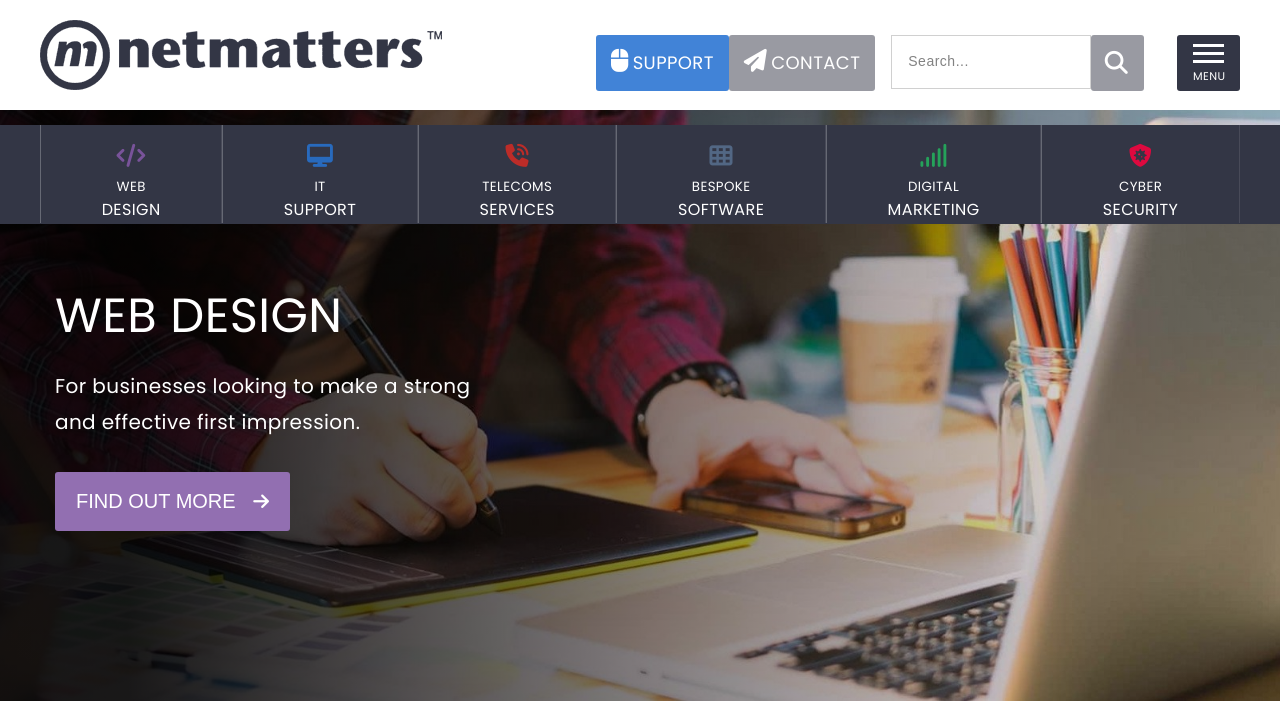
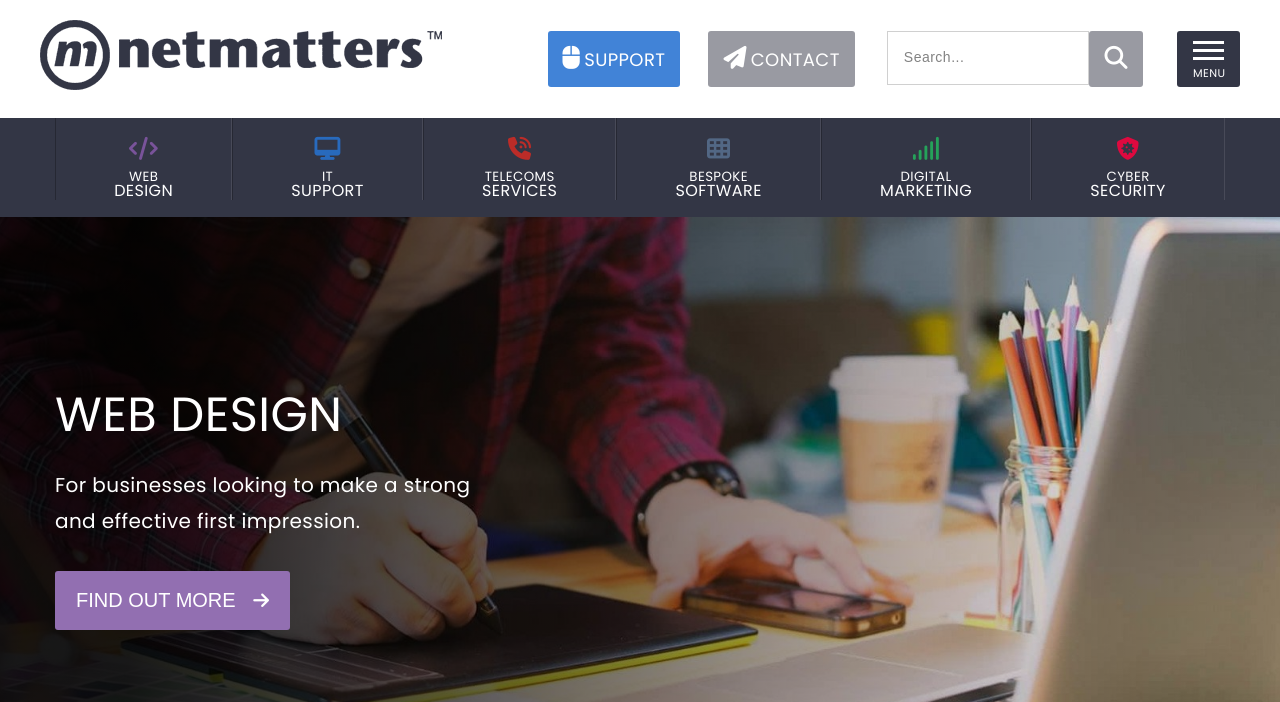
Before and after one commit to MattMakesNoise/Netmatters-HTML-CSS-JS-PHP-Reflection, a PHP site: page / in a window 1280 px wide. Shown: the top 702 px of the page. Run offline with PHP 8.4, Linux system fonts and the light colour scheme; some libraries are stand-ins or nearby versions.

Commit message:
gets the header nav bar correct at large screen sizes

```diff
--- a/css/style.css
+++ b/css/style.css
@@ -37,7 +37,7 @@
 
 @media screen and (min-width: 992px) {
   .navbar-wrapper {
-    height: 209px;
+    height: 209px !important;
   }
 }
 
@@ -64,6 +64,18 @@
 }
 
 @media screen and (min-width: 992px) {
+  .nav-bar {
+    display: -webkit-box;
+    display: -ms-flexbox;
+    display: flex;
+    -webkit-box-orient: vertical;
+    -webkit-box-direction: normal;
+        -ms-flex-direction: column;
+            flex-direction: column;
+  }
+}
+
+@media screen and (min-width: 1260px) {
   .nav-bar {
     display: -webkit-box;
     display: -ms-flexbox;
@@ -78,21 +90,6 @@
   }
 }
 
-@media screen and (min-width: 1260px) {
-  .nav-bar {
-    display: -webkit-box;
-    display: -ms-flexbox;
-    display: flex;
-    -webkit-box-orient: vertical;
-    -webkit-box-direction: normal;
-        -ms-flex-direction: column;
-            flex-direction: column;
-    -webkit-box-pack: space-evenly;
-        -ms-flex-pack: space-evenly;
-            justify-content: space-evenly;
-  }
-}
-
 @media screen and (max-width: 768px) {
   .header {
     display: -webkit-box;
@@ -137,12 +134,9 @@
     display: -webkit-box;
     display: -ms-flexbox;
     display: flex;
-    -webkit-box-pack: justify;
-        -ms-flex-pack: justify;
-            justify-content: space-between;
-    margin-left: auto;
-    margin-right: auto;
-    padding: 20px 15px 26px 15px;
+    margin-left: auto;
+    margin-right: auto;
+    padding: 20px 15px 19px 15px;
     width: 970px;
   }
 }
@@ -220,10 +214,15 @@
 
 @media screen and (min-width: 992px) {
   .logo-wrapper {
-    width: 50%;
+    -webkit-box-flex: 0;
+        -ms-flex: 0 1 41.66666667%;
+            flex: 0 1 41.66666667%;
     -webkit-box-ordinal-group: 2;
         -ms-flex-order: 1;
             order: 1;
+    padding-right: 15px;
+    padding-bottom: 8px;
+    margin-right: 60px;
   }
 }
 
@@ -356,6 +355,7 @@
     -webkit-box-ordinal-group: 3;
         -ms-flex-order: 2;
             order: 2;
+    width: 136px;
     display: -webkit-box;
     display: -ms-flexbox;
     display: flex;
@@ -363,6 +363,7 @@
         -ms-flex-align: center;
             align-items: center;
     white-space: nowrap;
+    margin-right: 28px;
   }
 }
 
@@ -441,6 +442,7 @@
         -ms-flex-align: center;
             align-items: center;
     white-space: nowrap;
+    margin-right: 16px;
   }
 }
 
@@ -644,6 +646,13 @@
     border: 1px solid #ccc;
     opacity: .9;
     letter-spacing: .5px;
+  }
+  form.search-form input[type=text]:focus {
+    border-top: 1px solid #5BC0DE;
+    border-bottom: 1px solid #5BC0DE;
+    border-left: 1px solid #5BC0DE;
+    -webkit-box-shadow: 0px 0px 4px 0px #5BC0DE;
+            box-shadow: 0px 0px 4px 0px #5BC0DE;
   }
 }
 
@@ -701,6 +710,7 @@
     width: 100%;
     height: 100%;
     background: #999AA2;
+    padding: 6px 16px 5px 0px;
   }
 }
 
@@ -777,6 +787,8 @@
     height: 99px;
     margin-left: auto;
     margin-right: auto;
+    padding-left: 15px;
+    padding-right: 15px;
   }
 }
 
@@ -806,12 +818,30 @@
   list-style: none;
 }
 
+@media screen and (min-width: 992px) {
+  .cards-nav-list li ul li a {
+    font-size: 0.8rem;
+  }
+}
+
+.web,
+.it,
+.telecoms,
+.software,
+.digital,
+.security {
+  border-left: 1px solid rgba(0, 0, 0, 0.25);
+  border-right: 1px solid rgba(255, 255, 255, 0.1);
+}
+
+@media screen and (min-width: 992px) {
   .web a,
   .it a,
   .telecoms a,
   .software a,
   .digital a,
   .security a {
+    font-size: 1rem;
     display: -webkit-box;
     display: -ms-flexbox;
     display: flex;
@@ -823,7 +853,31 @@
     text-decoration: none;
     color: #fff;
     text-transform: uppercase;
+    padding: 19px 0 20px 0;
+    line-height: 1;
+  }
+}
+
+@media screen and (min-width: 1260px) {
+  .web a,
+  .it a,
+  .telecoms a,
+  .software a,
+  .digital a,
+  .security a {
+    display: -webkit-box;
+    display: -ms-flexbox;
+    display: flex;
+    -webkit-box-orient: vertical;
+    -webkit-box-direction: normal;
+        -ms-flex-direction: column;
+            flex-direction: column;
+    text-align: center;
+    text-decoration: none;
+    color: #fff;
+    text-transform: uppercase;
     padding: 19px 0 1px 0;
+  }
 }
 
 .web span,
@@ -836,8 +890,6 @@
 }
 
 .web {
-  border-left: 1px solid rgba(255, 255, 255, 0.25);
-  border-right: 1px solid rgba(255, 255, 255, 0.1);
   -webkit-box-flex: 1;
       -ms-flex-positive: 1;
           flex-grow: 1;
@@ -853,7 +905,18 @@
 
 .web .fa-code {
   color: #79539A;
+}
+
+@media screen and (min-width: 992px) {
+  .web .fa-code {
+    font-size: 1.2rem;
+  }
+}
+
+@media screen and (min-width: 1260px) {
+  .web .fa-code {
     font-size: 1.438rem;
+  }
 }
 
 .web-show .web-tooltip {
@@ -900,8 +963,6 @@
   -webkit-box-flex: 1;
       -ms-flex-positive: 1;
           flex-grow: 1;
-  border-left: 1px solid rgba(255, 255, 255, 0.25);
-  border-right: 1px solid rgba(255, 255, 255, 0.1);
 }
 
 .it a:hover {
@@ -914,7 +975,18 @@
 
 .it .fa-desktop {
   color: #286ABD;
+}
+
+@media screen and (min-width: 992px) {
+  .it .fa-desktop {
+    font-size: 1.2rem;
+  }
+}
+
+@media screen and (min-width: 1260px) {
+  .it .fa-desktop {
     font-size: 1.438rem;
+  }
 }
 
 .it-show .it-tooltip {
@@ -961,8 +1033,6 @@
   -webkit-box-flex: 1;
       -ms-flex-positive: 1;
           flex-grow: 1;
-  border-left: 1px solid rgba(255, 255, 255, 0.25);
-  border-right: 1px solid rgba(255, 255, 255, 0.1);
 }
 
 .telecoms a:hover {
@@ -975,7 +1045,18 @@
 
 .telecoms .fa-phone-volume {
   color: #BC2C28;
+}
+
+@media screen and (min-width: 992px) {
+  .telecoms .fa-phone-volume {
+    font-size: 1.2rem;
+  }
+}
+
+@media screen and (min-width: 1260px) {
+  .telecoms .fa-phone-volume {
     font-size: 1.438rem;
+  }
 }
 
 .telecoms-show .telecoms-tooltip {
@@ -1022,8 +1103,6 @@
   -webkit-box-flex: 1;
       -ms-flex-positive: 1;
           flex-grow: 1;
-  border-left: 1px solid rgba(255, 255, 255, 0.25);
-  border-right: 1px solid rgba(255, 255, 255, 0.1);
 }
 
 .software a:hover {
@@ -1036,7 +1115,18 @@
 
 .software .fa-th {
   color: #526784;
+}
+
+@media screen and (min-width: 992px) {
+  .software .fa-th {
+    font-size: 1.2rem;
+  }
+}
+
+@media screen and (min-width: 1260px) {
+  .software .fa-th {
     font-size: 1.438rem;
+  }
 }
 
 .software-show .software-tooltip {
@@ -1083,8 +1173,6 @@
   -webkit-box-flex: 1;
       -ms-flex-positive: 1;
           flex-grow: 1;
-  border-left: 1px solid rgba(255, 255, 255, 0.25);
-  border-right: 1px solid rgba(255, 255, 255, 0.1);
 }
 
 .digital a:hover {
@@ -1097,7 +1185,18 @@
 
 .digital .fa-signal {
   color: #25A25A;
+}
+
+@media screen and (min-width: 992px) {
+  .digital .fa-signal {
+    font-size: 1.2rem;
+  }
+}
+
+@media screen and (min-width: 1260px) {
+  .digital .fa-signal {
     font-size: 1.438rem;
+  }
 }
 
 .digital-show .digital-tooltip {
@@ -1144,8 +1243,6 @@
   -webkit-box-flex: 1;
       -ms-flex-positive: 1;
           flex-grow: 1;
-  border-left: 1px solid rgba(255, 255, 255, 0.25);
-  border-right: 1px solid rgba(255, 255, 255, 0.1);
 }
 
 .security a:hover {
@@ -1158,7 +1255,18 @@
 
 .security .fa-shield-virus {
   color: #DE093F;
+}
+
+@media screen and (min-width: 992px) {
+  .security .fa-shield-virus {
+    font-size: 1.2rem;
+  }
+}
+
+@media screen and (min-width: 1260px) {
+  .security .fa-shield-virus {
     font-size: 1.438rem;
+  }
 }
 
 .security-show .security-tooltip {
@@ -1204,6 +1312,12 @@
 .security-show:hover .security-tooltip {
   opacity: 1;
   pointer-events: auto;
+}
+
+@media screen and (min-width: 992px) {
+  .menu {
+    height: 44px;
+  }
 }
 
 .menu li a {
--- a/index.html
+++ b/index.html
@@ -46,7 +46,6 @@
                         </form>
                     </div>
                 </div>
-
                 <!-- CARDS NAV -->
                 <div class="cards-nav">
                     <div class="navcards-container">
--- a/sass/partials/sections/_header-nav.scss
+++ b/sass/partials/sections/_header-nav.scss
@@ -11,7 +11,7 @@
     }
     //Large devices
     @media screen and (min-width: $break-lg) {
-        height: 209px;
+        height: 209px !important;
     }
     //X-large devices
     @media screen and (min-width: $break-xl) {
@@ -34,7 +34,6 @@
     //Large devices
     @media screen and (min-width: $break-lg) {
         @include flexcolumn;
-        justify-content: space-evenly;
     }
     //X-large devices
     @media screen and (min-width: $break-xl) {
@@ -67,9 +66,8 @@
     //Large and Up
     @media screen and (min-width: $break-lg) {
         display: flex;
-        justify-content: space-between;
         @include mginlrauto;
-        padding: 20px 15px 26px 15px;
+        padding: 20px 15px 19px 15px;
         width: 970px;
     }
     //Extra Large
@@ -133,8 +131,11 @@
     }
     //Large devices
     @media screen and (min-width: $break-lg) {
-        width: 50%;
+        flex: 0 1 41.66666667%;
         order: 1;
+        padding-right: 15px;
+        padding-bottom: 8px;
+        margin-right: 60px;
     }
     //X-large devices
     @media screen and (min-width: $break-xl) {
@@ -234,8 +235,10 @@
     @media screen and (min-width: $break-lg) {
         display: initial;
         order: 2;
+        width: 136px;
         @include flexalignctr;
         white-space: nowrap;
+        margin-right: 28px;
     }
     //Extra Large
     @media screen and (min-width: $break-xl) {
@@ -278,6 +281,7 @@
         order: 3;
         @include flexalignctr;
         white-space: nowrap;
+        margin-right: 16px;
     }
     //Extra Large
     @media screen and (min-width: $break-xl) {
@@ -431,6 +435,12 @@
             border: 1px solid #ccc;
             opacity: .9;
             letter-spacing: .5px;
+            &:focus {
+                border-top: 1px solid #5BC0DE;
+                border-bottom: 1px solid #5BC0DE;
+                border-left: 1px solid #5BC0DE;
+                box-shadow: 0px 0px 4px 0px#5BC0DE;
+            }
         }
         //Large and Up
         @media screen and (min-width: $break-lg) {
@@ -446,7 +456,6 @@
     }
     button { /* Style the submit button */
         float: left;
-
         outline: none;
         color: white;
         border: none;
@@ -476,6 +485,7 @@
             width: 100%;
             height: 100%;
             background: $btn-grey;
+            padding: 6px 16px 5px 0px;
         }
         //Extra Large
         @media screen and (min-width: $break-xl) {
@@ -547,6 +557,8 @@
         width: 970px;
         height: 99px;
         @include mginlrauto;
+        padding-left: 15px;
+        padding-right: 15px;
     }
     //Extra Large
     @media screen and (min-width: $break-xl) {
@@ -561,6 +573,26 @@
     justify-content: space-between;
     li {
         list-style: none;
+        ul li {
+            //Large and Up
+            @media screen and (min-width: $break-lg) {
+
+            }
+            //Extra Large
+            @media screen and (min-width: $break-xl) {
+
+            }
+        }
+        ul li a {
+            //Large and Up
+            @media screen and (min-width: $break-lg) {
+                font-size: 0.8rem;
+            }
+            //Extra Large
+            @media screen and (min-width: $break-xl) {
+
+            }
+        }
     }
 }
 
@@ -570,7 +602,22 @@
 .software,
 .digital,
 .security {
+    border-left: 1px solid rgba(0,0,0,.25);
+    border-right: 1px solid hsla(0, 0%, 100%, 0.1);
     a {
+        //Large and Up
+        @media screen and (min-width: $break-lg) {
+            font-size: 1rem;
+            @include flexcolumn;
+            text-align: center;
+            text-decoration: none;
+            color: $white;
+            text-transform: uppercase;
+            padding: 19px 0 20px 0;
+            line-height: 1;
+        }
+        //Extra Large
+        @media screen and (min-width: $break-xl) {
             @include flexcolumn;
             text-align: center;
             text-decoration: none;
@@ -578,14 +625,13 @@
             text-transform: uppercase;
             padding: 19px 0 1px 0;
         }
+    }
     span {
         padding-bottom: 10px;
     }
 }
 
 .web {
-    border-left: 1px solid hsla(0, 0%, 100%, 0.25);
-    border-right: 1px solid hsla(0, 0%, 100%, 0.1);
     flex-grow: 1;
 
     a {
@@ -598,7 +644,12 @@
     }
     .fa-code{
         color: $web-dark;
+        @media screen and (min-width: $break-lg) {
+            font-size: 1.2rem;
+        }
+        @media screen and (min-width: $break-xl) {
             font-size: 1.438rem;
+        }
     }
 
 }
@@ -639,8 +690,6 @@
 
 .it {
     flex-grow: 1;
-    border-left: 1px solid hsla(0, 0%, 100%, 0.25);
-    border-right: 1px solid hsla(0, 0%, 100%, 0.1);
     a {
         &:hover {
             background-color: $it;
@@ -651,7 +700,12 @@
     }
     .fa-desktop {
         color: $it-dark;
+        @media screen and (min-width: $break-lg) {
+            font-size: 1.2rem;
+        }
+        @media screen and (min-width: $break-xl) {
             font-size: 1.438rem;
+        }
     }
 }
 
@@ -691,8 +745,6 @@
 
 .telecoms {
     flex-grow: 1;
-    border-left: 1px solid hsla(0, 0%, 100%, 0.25);
-    border-right: 1px solid hsla(0, 0%, 100%, 0.1);
     a {
         &:hover {
             background-color: $tele;
@@ -703,7 +755,12 @@
     }
     .fa-phone-volume {
         color: $tele-dark;
+        @media screen and (min-width: $break-lg) {
+            font-size: 1.2rem;
+        }
+        @media screen and (min-width: $break-xl) {
             font-size: 1.438rem;
+        }
     }
 }
 
@@ -743,8 +800,6 @@
 
 .software {
     flex-grow: 1;
-    border-left: 1px solid hsla(0, 0%, 100%, 0.25);
-    border-right: 1px solid hsla(0, 0%, 100%, 0.1);
     a {
         &:hover {
             background-color: $soft;
@@ -755,7 +810,12 @@
     }
     .fa-th {
     color: $soft-dark;
+    @media screen and (min-width: $break-lg) {
+        font-size: 1.2rem;
+    }
+    @media screen and (min-width: $break-xl) {
         font-size: 1.438rem;
+    }
     }
 }
 
@@ -795,8 +855,6 @@
 
 .digital {
     flex-grow: 1;
-    border-left: 1px solid hsla(0, 0%, 100%, 0.25);
-    border-right: 1px solid hsla(0, 0%, 100%, 0.1);
     a {
         &:hover {
             background-color: $market;
@@ -807,7 +865,12 @@
     }
     .fa-signal {
         color: $market-dark;
+        @media screen and (min-width: $break-lg) {
+            font-size: 1.2rem;
+        }
+        @media screen and (min-width: $break-xl) {
             font-size: 1.438rem;
+        }
     }
 }
 
@@ -823,7 +886,6 @@
         padding: 0;
         margin: 0;
         z-index: 10;
-        // transform: translate(-28%);
         &::before { //Shows the tootip
             content: '';
         }
@@ -847,8 +909,6 @@
 
 .security {
     flex-grow: 1;
-    border-left: 1px solid hsla(0, 0%, 100%, 0.25);
-    border-right: 1px solid hsla(0, 0%, 100%, 0.1);
     a {
         &:hover {
             background-color: $cyber;
@@ -859,7 +919,12 @@
     }
     .fa-shield-virus {
         color: $cyber-dark;
+        @media screen and (min-width: $break-lg) {
+            font-size: 1.2rem;
+        }
+        @media screen and (min-width: $break-xl) {
             font-size: 1.438rem;
+        }
     }
 }
 
@@ -875,7 +940,6 @@
         padding: 0;
         margin: 0;
         z-index: 10;
-        // transform: translate(-75%);
         &::before { //Shows the tootip
             content: '';
         }
@@ -900,9 +964,15 @@
     }
 }
 
+.menu {
+    //Large and Up
+    @media screen and (min-width: $break-lg) {
+        height: 44px;
+    }
+    //Extra Large
+    @media screen and (min-width: $break-xl) {
 
-
-.menu {
+    }
     li {
         a {
             text-decoration: none;
```
Also changed, not shown: 1 other file. Lines whose indentation alone changed are shown as unchanged.
